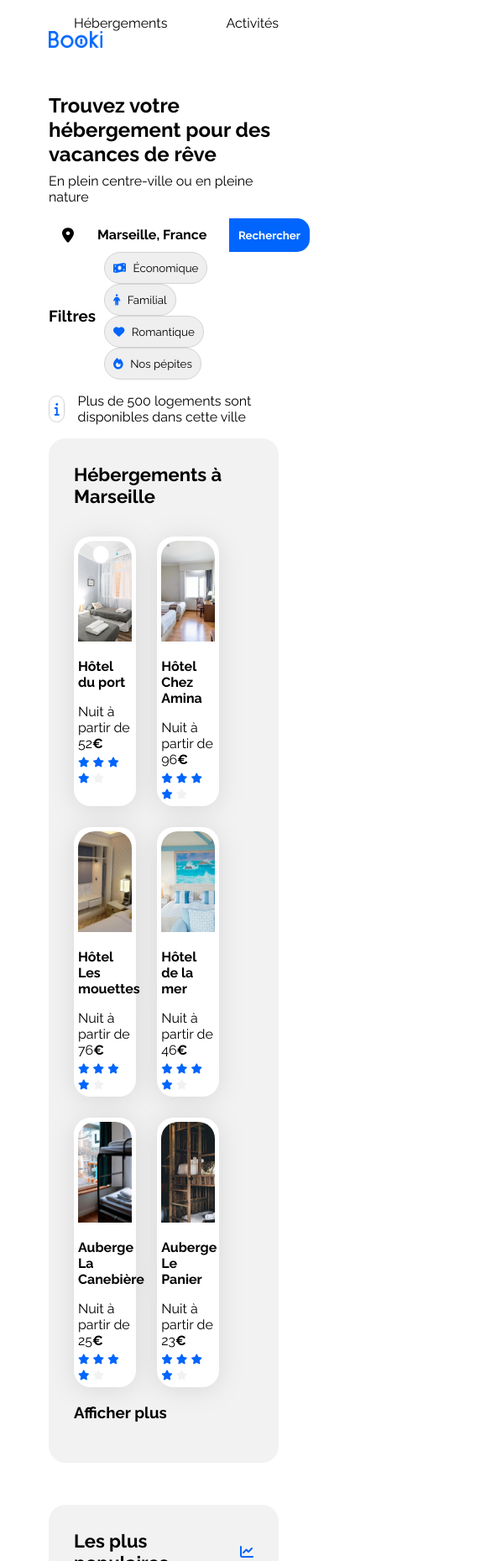
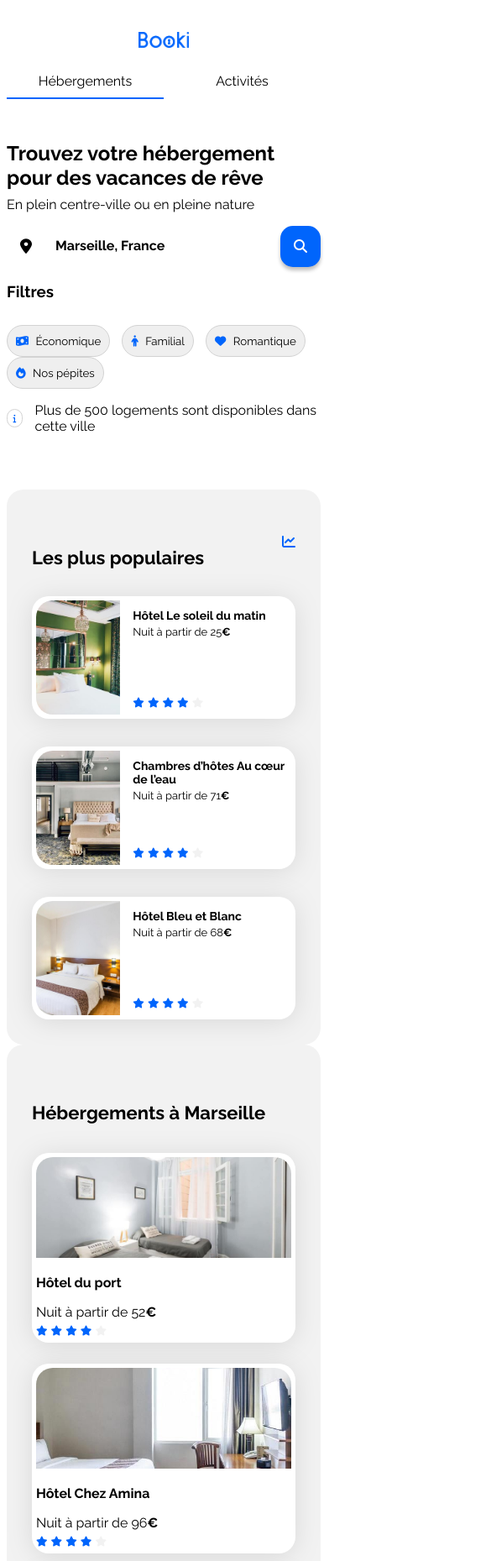
Before and after one commit to userx123456/Projet2, a plain HTML site: page index.html in a window 390 px wide. Shown: the top 1859 px of the page at 84% size, 585 px wide, since content can reach past the window. Drawn offline with Linux system fonts and the light colour scheme.

Commit message:
Mis à jour

```diff
--- a/index.html
+++ b/index.html
@@ -10,9 +10,15 @@
     <link href="https://fonts.googleapis.com/css2?family=Raleway:wght@400;500;700&display=swap" rel="stylesheet">
     <link rel="stylesheet" href="https://cdnjs.cloudflare.com/ajax/libs/font-awesome/6.2.1/css/all.min.css"
         integrity="sha512-MV7K8+y+gLIBoVD59lQIYicR65iaqukzvf/nwasF0nqhPay5w/9lJmVM2hMDcnK1OnMGCdVK+iQrJ7lzPJQd1w=="
-        crossorigin="anonymous" referrerpolicy="no-referrer" />
+        crossorigin="anonymous" referrerpolicy="no-referrer">
     <script src="https://kit.fontawesome.com/ced37055f7.js" crossorigin="anonymous"></script>
     <link rel="stylesheet" href="styles.css">
+    <link rel="stylesheet" href="media-quierie-activité.css">
+    <link rel="stylesheet" href="media-quierie-header.css">
+    <link rel="stylesheet" href="media-quierie-filtres.css">
+    <link rel="stylesheet" href="media-quierie-hebergement.css">
+    <link rel="stylesheet" href="media-quierie-populaire.css">
+    <link rel="stylesheet" href="media-quierie-footer.css">
 </head>
 
 <body>
@@ -21,11 +27,11 @@
 
         <!-- LOGO ET MENU -->
         <header>
+            <img src="images/images/logo/Booki@3x.png" alt="Logo Booki" id="logo">
                 <nav class="nav_menu">
                     <a href="#hebergements" class="menu">Hébergements</a>
                     <a href="#activites" class="menu">Activités</a>
                 </nav>
-                <img src="images/images/logo/Booki@3x.png" alt="Logo Booki" id="logo">
         </header>
 
         <!-- SECTION RECHERCHER -->
@@ -36,6 +42,7 @@
                 <img src="/images/images/Vector.svg" alt="Icône de recherche" id="marker">
                 <input type="text" name="location" placeholder="Marseille, France" id="rectangle_Marseille">
                 <button type="submit" id="search-button">Rechercher</button>
+                <div class="search-icon"><i class="fa-solid fa-magnifying-glass"></i></div>
             </form>
         </section>
 
@@ -64,6 +71,7 @@
                         <h2 class="section-title">Hébergements à Marseille</h2>
                     </div>
                     <div class="hebergements-cards">
+                        <a href="">
                             <article class="card">
                                 <img src="./images/images/hebergements/fred-kleber.jpg" alt="Image de la chambre d'hôtel montrant un lit">
                                 <div class="card-content">
@@ -81,6 +89,8 @@
                                     </div>
                                 </div>
                             </article>
+                        </a>
+                        <a href="">
                             <article class="card">
                                 <img src="./images/images/hebergements/febrian-zakaria.jpg" alt="Image de la chambre d'hôtel montrant un lit">
                                 <div class="card-content">
@@ -98,6 +108,8 @@
                                     </div>
                                 </div>
                             </article>
+                        </a>
+                        <a href="">
                             <article class="card">
                                 <img src="./images/images/hebergements/reisetopia.jpg" alt="Image de la chambre d'hôtel montrant un lit">
                                 <div class="card-content">
@@ -115,6 +127,8 @@
                                     </div>
                                 </div>
                             </article>
+                        </a>
+                        <a href="">
                             <article class="card">
                                 <img src="./images/images/hebergements/annie-spratt.jpg" alt="Image de la chambre d'hôtel montrant un lit">
                                 <div class="card-content">
@@ -132,6 +146,8 @@
                                     </div>
                                 </div>
                             </article>
+                        </a>
+                        <a href="">
                             <article class="card">
                                 <img src="./images/images/hebergements/marcus-loke.jpg" alt="Image de la chambre d'hôtel montrant un lit">
                                 <div class="card-content">
@@ -149,6 +165,8 @@
                                     </div>
                                 </div>
                             </article>
+                        </a>
+                        <a href="">
                             <article class="card">
                                 <img src="./images/images/hebergements/nicate-lee.jpg" alt="Image de la chambre d'hôtel montrant un lit">
                                 <div class="card-content">
@@ -166,6 +184,7 @@
                                     </div>
                                 </div>
                             </article>
+                        </a>
                     </div>
                     <div class="Afficher-plus">
                         <h3>Afficher plus</h3>
@@ -246,6 +265,7 @@
                     <h2 class="section-title">Activités à Marseille</h2>
                 </div>
                 <div class="Activités-cards">
+                    <a href="">
                         <article class="card">
                             <img src="./images/images/activites/reno-laithienne.jpg" alt="Image de la chambre d'hôtel montrant un lit">
                             <div class="card-content">
@@ -254,6 +274,8 @@
                                 </div>
                             </div>
                         </article>
+                    </a>
+                    <a href="">
                         <article class="card">
                             <img src="./images/images/activites/paul-hermann.jpg" alt="Image de la chambre d'hôtel montrant un lit">
                             <div class="card-content">
@@ -262,6 +284,8 @@
                                 </div>
                             </div>
                         </article>
+                    </a>
+                    <a href="">
                         <article class="card">
                             <img src="./images/images/activites/kilyan-sockalingum.jpg" alt="Image de la chambre d'hôtel montrant un lit">
                             <div class="card-content">
@@ -270,6 +294,8 @@
                                 </div>
                             </div>
                         </article>
+                    </a>
+                    <a href="">
                         <article class="card">
                             <img src="./images/images/activites/florian-wehde.jpg" alt="Image de la chambre d'hôtel montrant un lit">
                             <div class="card-content">
@@ -278,6 +304,7 @@
                                 </div>
                             </div>
                         </article>
+                    </a>
                 </div>
             </section>
         </main>
--- /dev/null
+++ b/media-quierie-filtres.css
@@ -0,0 +1,16 @@
+/* Medium devices (tablets, less/equal than 1024px) */
+@media (max-width: 1024px) {
+    .filtres {
+        display: flex;
+        flex-direction: row;
+        justify-content: flex-start;
+        flex-wrap: wrap;
+    }
+}
+
+/* Small devices (phones, less than 768px) */
+@media (max-width: 767.98px) {
+
+
+
+}
--- /dev/null
+++ b/media-quierie-footer.css
@@ -0,0 +1,23 @@
+/* Medium devices (tablets, less/equal than 1024px) */
+@media (max-width: 1024px) {
+
+
+
+}
+
+
+/* Small devices (phones, less than 768px) */
+@media (max-width: 767.98px) {
+    .footer {
+        display: flex;
+        flex-direction: column;
+        margin-top: 30px;
+        padding: 0 15px;
+        width: auto;
+}
+
+    .nav_footer {
+        width: auto;
+    }
+
+}
--- /dev/null
+++ b/media-quierie-header.css
@@ -0,0 +1,58 @@
+/* Small devices (phones, less than 768px) */
+@media (max-width: 767.98px) {
+
+    .main-container {
+        padding: 0;
+    }
+
+    header {
+        flex-direction: column;
+        justify-content: center;
+        align-items: center;
+    }
+
+    .nav_menu {
+        justify-content: center;
+        width: 100%;
+        gap: 0;
+    }
+
+    .menu {
+        width: 50%;
+        text-align: center;
+    }
+
+    .nav_menu .menu:first-of-type {
+        border-bottom: 2px solid #0065FC;
+        padding-bottom: 10px;
+    }
+
+    .menu:hover {
+        border-top: none;
+        margin-top: 0;
+        color: inherit;
+    }
+
+
+    #search-button {
+        display: none;
+
+    }
+
+    .search-icon {
+        display: block;
+        padding: 15px 16px 15px 16px;
+        border-radius: 15px;
+        background-color: var(--main-color);
+        box-shadow: 0px 4px 4px 0px #00000040;
+    }
+
+    .search-icon .fa-solid {
+        color: white;
+    }
+
+    #rectangle_Marseille {
+        width: 90%;
+    }
+
+}
--- /dev/null
+++ b/media-quierie-hebergement.css
@@ -0,0 +1,13 @@
+/* Medium devices (tablets, less/equal than 1024px) */
+@media (max-width: 1024px) {
+    .hebergements-cards a{
+        width: 100%;
+    }
+}
+
+/* Small devices (phones, less than 768px) */
+@media (max-width: 767.98px) {
+    .hebergements {
+        order: 2;
+    }
+}
--- /dev/null
+++ b/media-quierie-populaire.css
@@ -0,0 +1,15 @@
+/* Medium devices (tablets, less/equal than 1024px) */
+@media (max-width: 1024px) {
+
+
+
+}
+
+
+/* Small devices (phones, less than 768px) */
+@media (max-width: 767.98px) {
+    .populaires {
+        order: 1;
+}
+
+}
--- a/styles.css
+++ b/styles.css
@@ -1,19 +1,21 @@
 /* LOGO ET MENU */
 #logo {
-    height: 20px;
+    width: 60px;
+    height: 25%;
+    margin: 30px 0px;
 }
 
 .nav_menu {
     display: flex;
-    justify-content:end;
-    align-items:center;
-    gap : 70px;
-
+    gap: 68px;
 }
 
-.menu {
-    padding-top: 10px;
+header {
+    display: flex;
+    flex-direction: row;
+    justify-content: space-between;
 }
+
 
 .menu:hover {
     border-top: 3px solid var(--main-color);
@@ -63,6 +65,10 @@
     font-weight: bolder;
 }
 
+.search-icon {
+    display: none;
+}
+
 /* FILTRES */
 .filtres {
     display: flex;
@@ -70,11 +76,20 @@
     gap: 10px;
 }
 
+.fa-info {
+   font-size: 10px;
+}
+
 .filter-button {
+    cursor: pointer;
     margin-right: 10px;
     border-radius: 50px;
     padding: 10px;
     border: 1.5px solid var(--border-color);
+}
+
+.filter-button:hover {
+    color: var(--main-color);
 }
 
 .filtres i{
@@ -85,13 +100,12 @@
 .info {
     display: flex;
     align-items:center;
-    gap: 15px
+    gap: 15px;
 }
 
 .info .fa-solid {
-    height: px;
-    width: 30px;
-    height: 30px;
+    width: 20px;
+    height: 20px;
     display: flex;
     align-items: center;
     justify-content: center;
@@ -112,6 +126,7 @@
 }
 
 .Activités-cards img{
+    max-width: 100%;
     width: 290px;
     height: 400px;
     border-top-left-radius: 20px;
@@ -142,6 +157,9 @@
     margin: 0px;
 }
 
+.menu_footer:hover {
+    color: var(--main-color);
+}
 /****** General ***********/
 * {
     font-family: 'Raleway', sans-serif;
@@ -178,6 +196,7 @@ a {
 .section-title {
     margin: 0;
     font-size: 22px;
+    padding-top: 38px;
 }
 
 .card {
@@ -233,7 +252,7 @@ a {
     border-top-right-radius: 20px;
 }
 
-.hebergements article{
+.hebergements-cards a{
     width: 30%;
 }
 
@@ -254,6 +273,10 @@ a {
 .Afficher-plus {
     display: flex;
     justify-content: start;
+}
+
+.card-txt:hover {
+    color: var(--main-color);
 }
 
 
@@ -310,6 +333,7 @@ a {
 /****** Media queries ***********/
 /* Medium devices (tablets, less/equal than 1024px) */
 @media (max-width: 1024px) {
+
     .hebergements-and-populaires {
         flex-direction: column;
     }
@@ -319,6 +343,7 @@ a {
     }
 
     .populaires {
+        order: 1;
         width: 100%;
         margin-top: 50px;
     }
@@ -344,5 +369,12 @@ a {
 
 /* Small devices (phones, less than 768px) */
 @media (max-width: 767.98px) {
-    /* ... */
+   .populaires-cards {
+    flex-direction: column
+   }
+
+   .populaires-cards a {
+    width: 100%;
+    }
+
 }
```
Also changed, not shown: media-quierie-activité.css (added, +23 -0 lines). Lines whose indentation alone changed are shown as unchanged.
